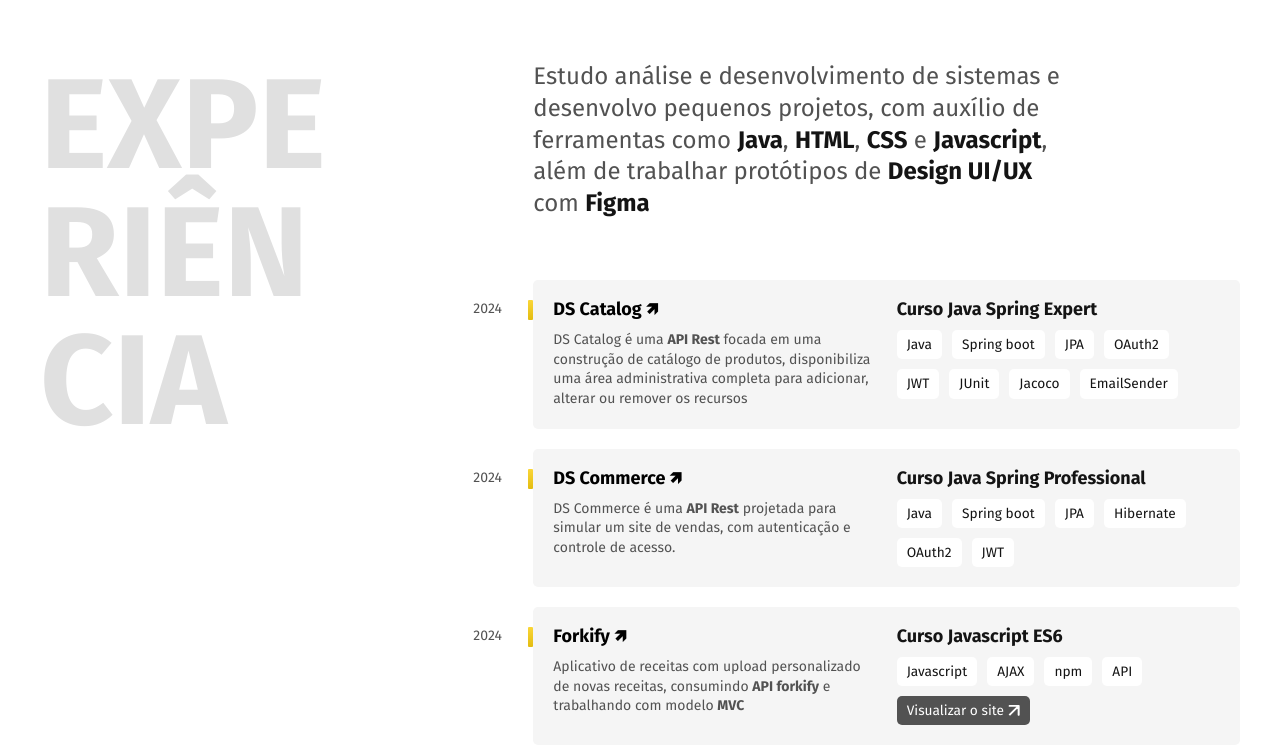
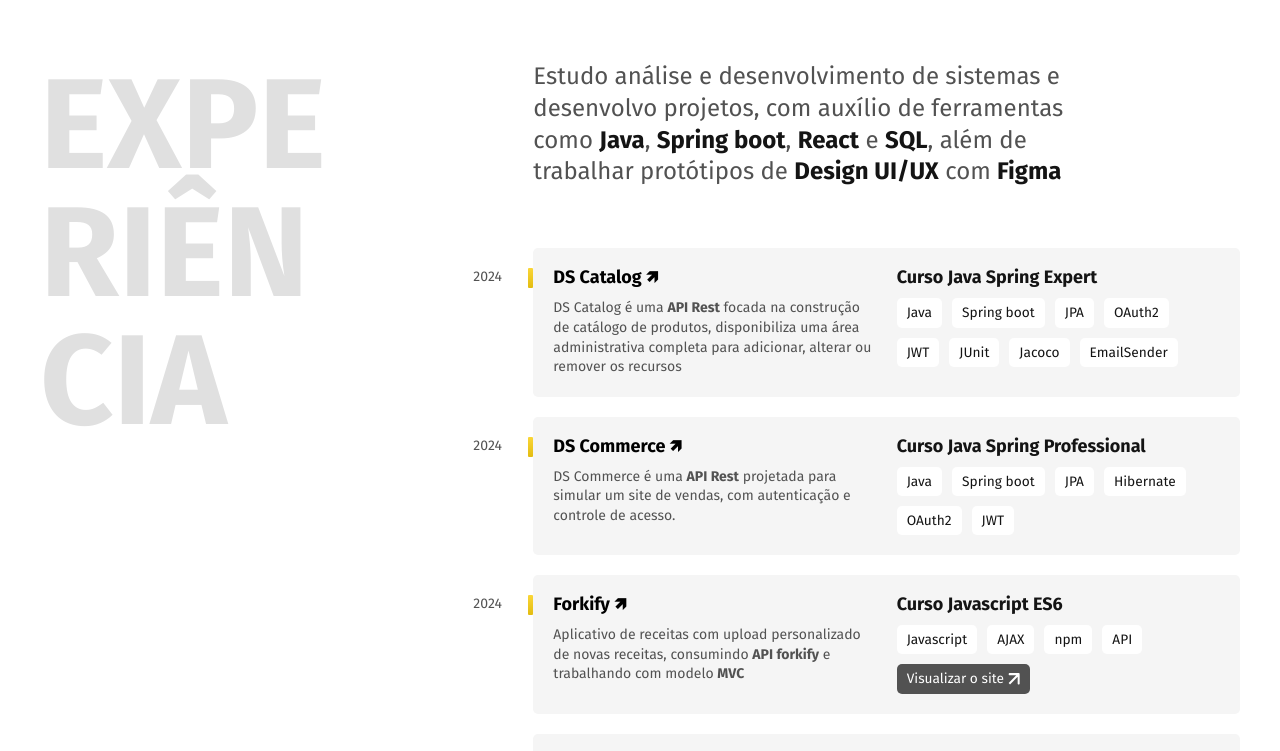
Before and after one commit to nexola/portfolio-website, a website: page index.html in a window 1280 px wide. Shown: the part 680-1431 px from the top of the page. Drawn offline with Linux system fonts and the light colour scheme.

Commit message:
CV update

```diff
--- a/index.html
+++ b/index.html
@@ -43,14 +43,14 @@
     <h2 class="subtitulo">Experiência</h2>
     <div class="js-scroll">
       <p class="experiencia-texto">
-        Estudo análise e desenvolvimento de sistemas e desenvolvo pequenos projetos, com auxílio de ferramentas como <strong>Java</strong>, <strong>HTML</strong>, <strong>CSS</strong> e <strong>Javascript</strong>, além de trabalhar protótipos de <strong>Design UI/UX</strong> com <strong>Figma</strong>
+        Estudo análise e desenvolvimento de sistemas e desenvolvo projetos, com auxílio de ferramentas como <strong>Java</strong>, <strong>Spring boot</strong>, <strong>React</strong> e <strong>SQL</strong>, além de trabalhar protótipos de <strong>Design UI/UX</strong> com <strong>Figma</strong>
       </p>
 
       <div class="projeto">
         <span class="projeto-ano">2024</span>
         <h3 class="projeto-titulo"><a href="https://github.com/nexola/dscatalog" target="_blank">DS Catalog</a></h3>
         <span class="projeto-titulo">Curso Java Spring Expert</span>
-        <p class="projeto-texto">DS Catalog é uma <strong>API Rest</strong> focada em uma construção de catálogo de produtos, disponibiliza uma área administrativa completa para adicionar, alterar ou remover os recursos</p>
+        <p class="projeto-texto">DS Catalog é uma <strong>API Rest</strong> focada na construção de catálogo de produtos, disponibiliza uma área administrativa completa para adicionar, alterar ou remover os recursos</p>
         <ul class="projeto-habilidades">
           <li>Java</li>
           <li>Spring boot</li>
@@ -160,7 +160,7 @@
           <div class="cursos">
             <h3>Cursos Intensivos</h3>
             <ul>
-              <li>Java Spring Reference<span>Cursando</span></li>
+              <li>The Ultimate React course<span>Cursando</span></li>
               <li>Banco de dados e SQL<span>Cursando</span></li>
               <li>Java Spring Expert<span>200h</span></li>
               <li>Java Spring Professional<span>120h</span></li>
```
Also changed, not shown: 1 other file.
